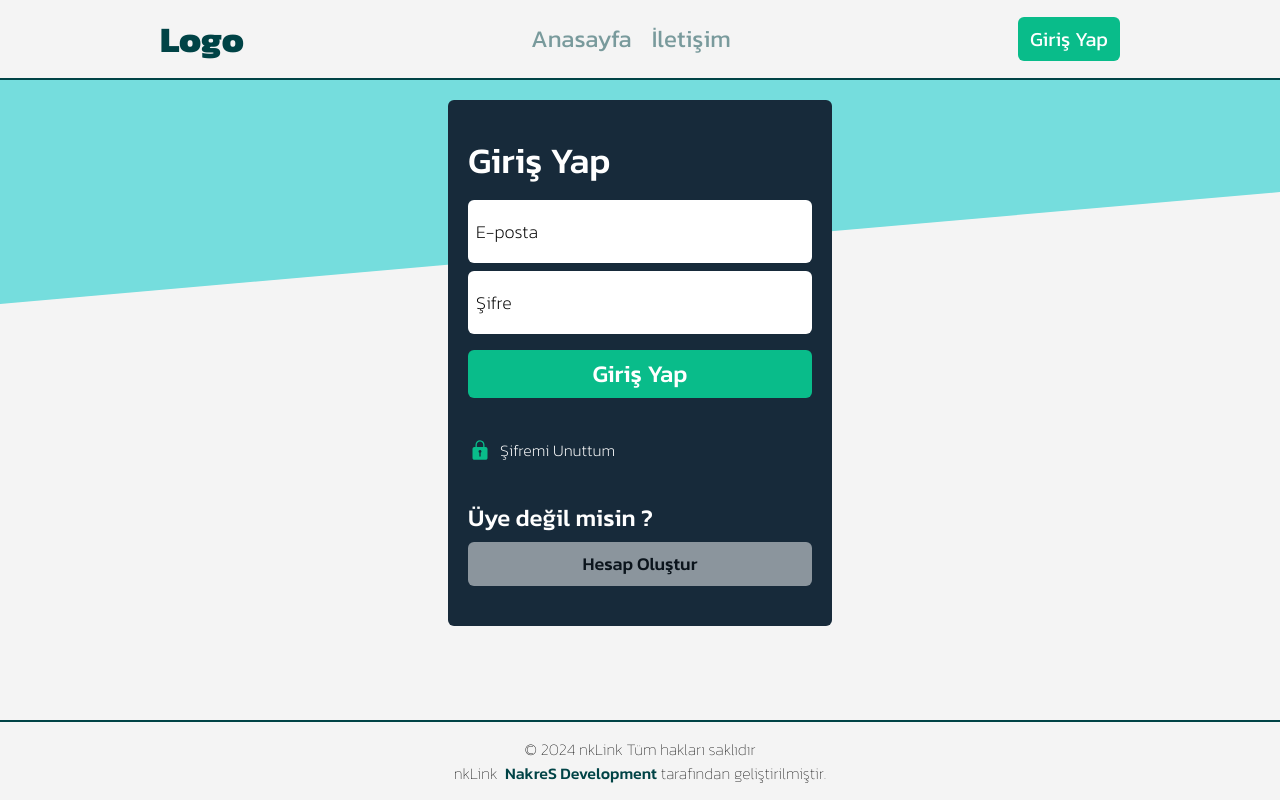
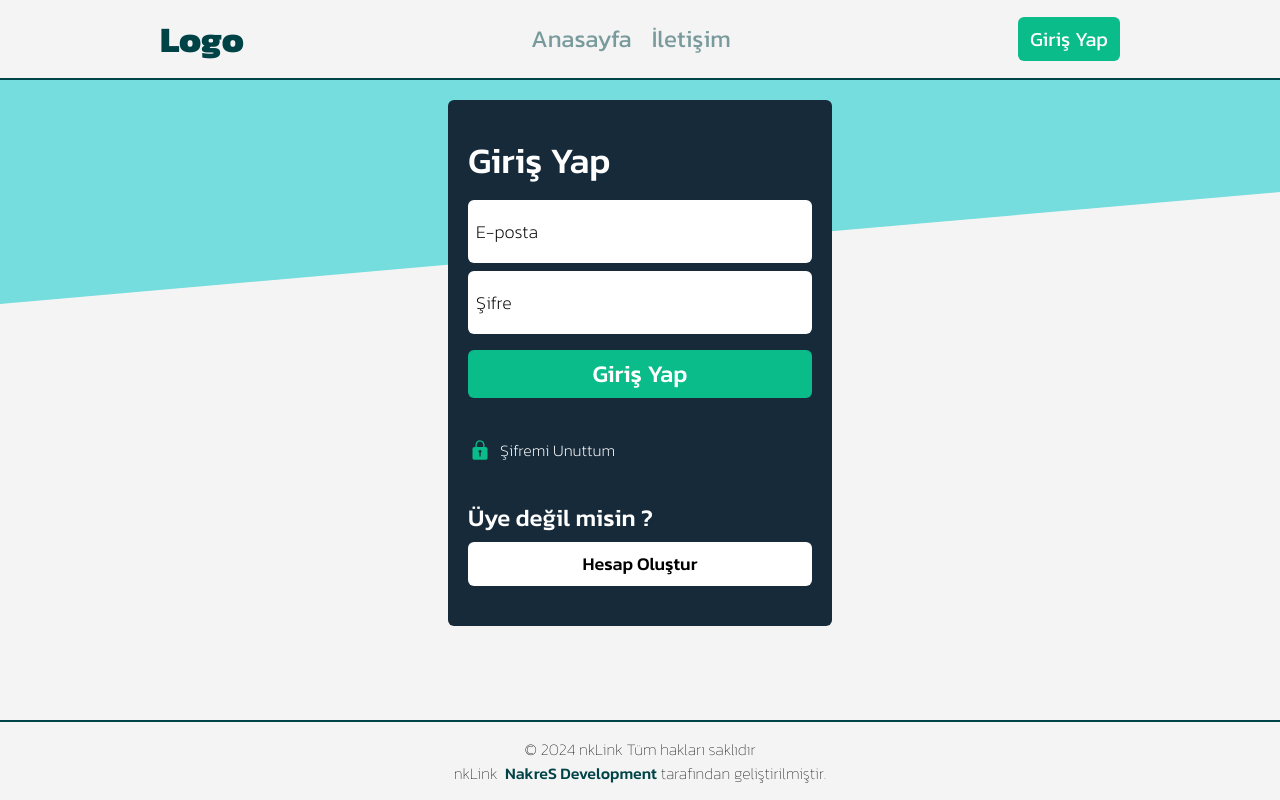
Before and after one commit to NNakreSS/next-url_shortener, a Next.js app: page /signin in a window 1280 px wide. Built offline with nearby package versions, Linux system fonts and the light colour scheme.

Commit message:
fix tag capsule

```diff
--- a/src/app/styles/menu.css
+++ b/src/app/styles/menu.css
@@ -1,7 +1,7 @@
-.active {
+nav .active {
   opacity: 1;
 }
 
-a {
+nav a {
   opacity: 0.5;
 }
```
